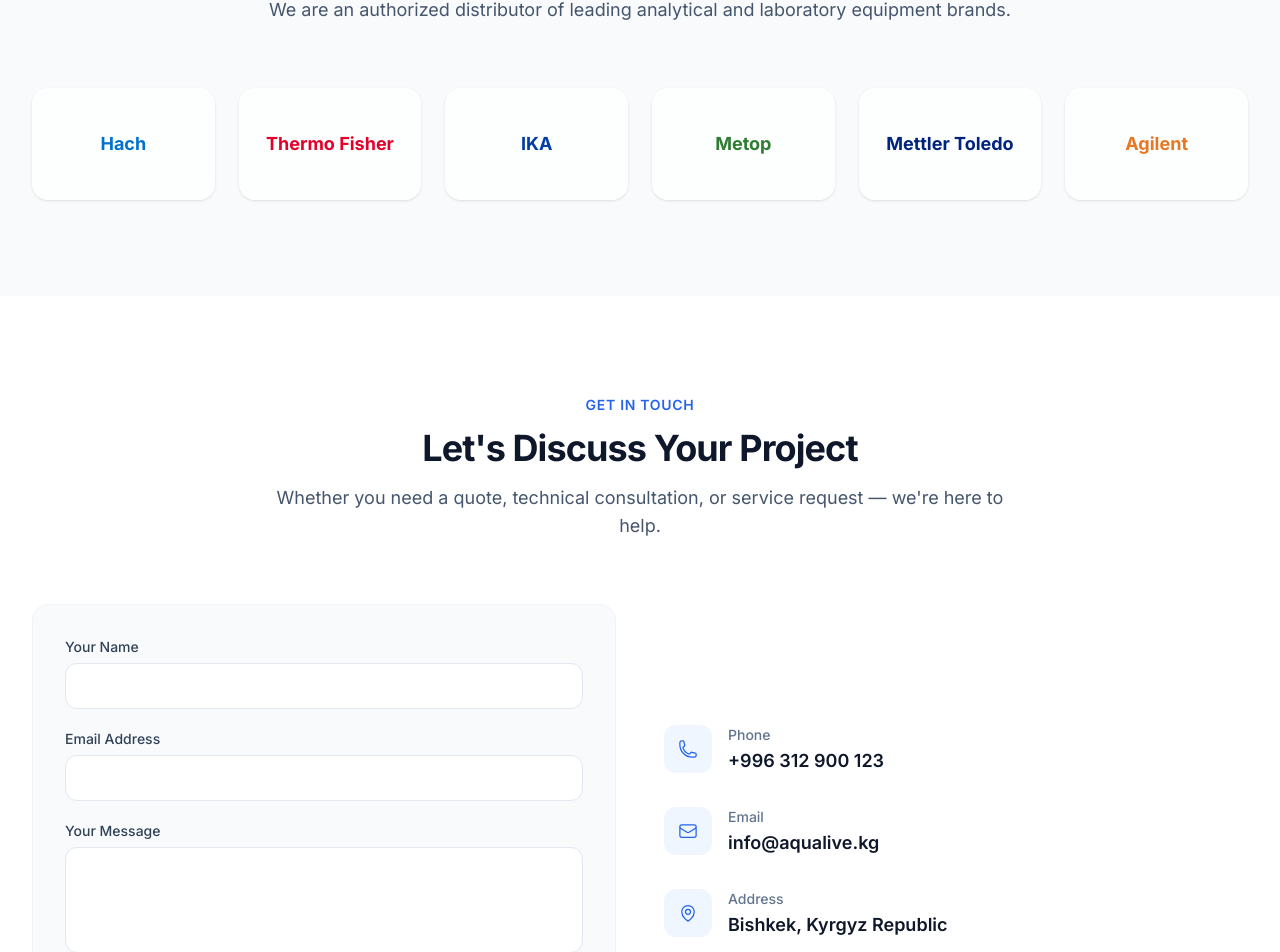
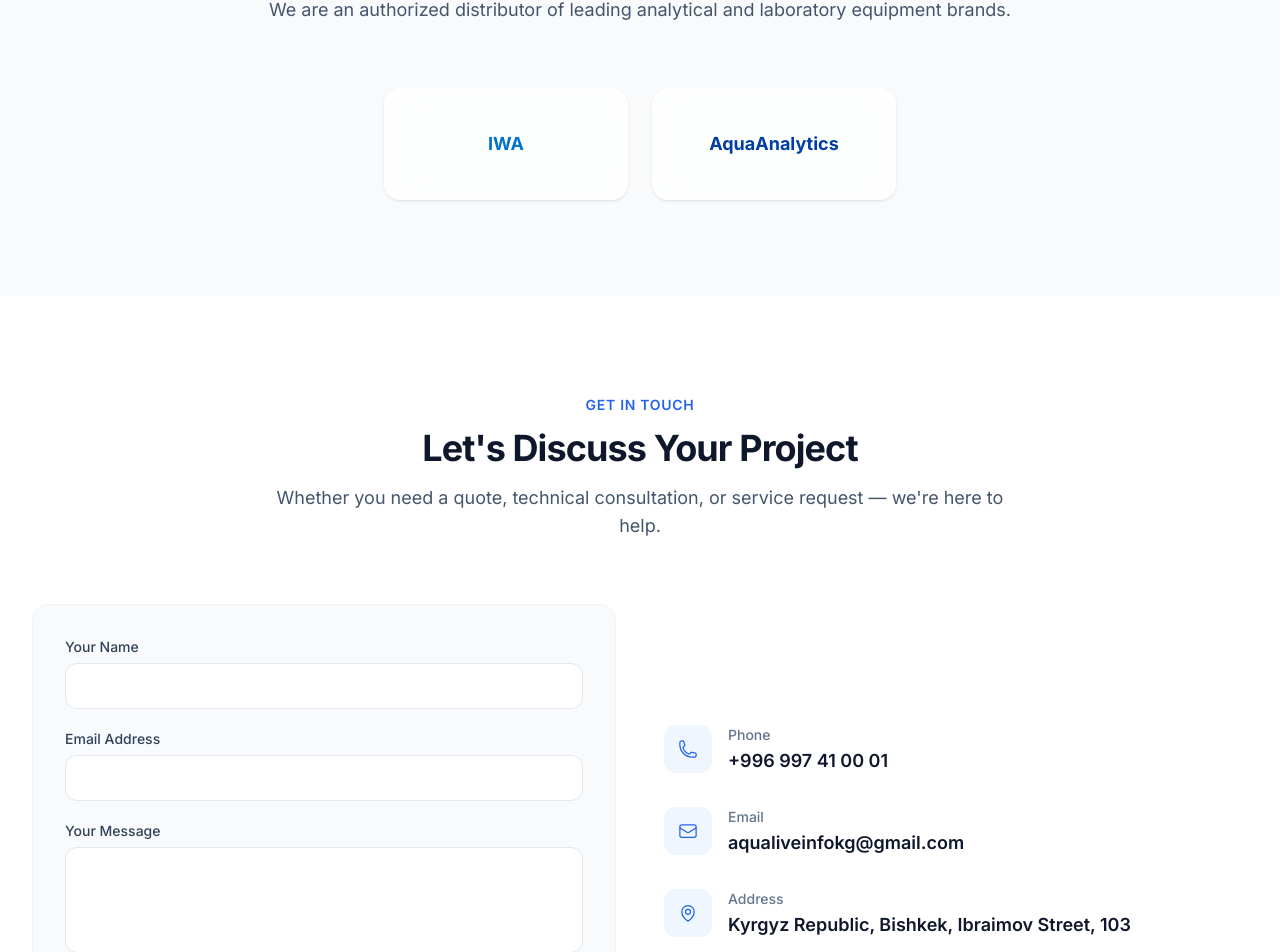
Before and after one commit to tologonkudaiberdiuulu/aqualive-cl, a React (Vite) app: page / in a window 1280 px wide. Shown: the part 2257-3209 px from the top of the page. Built offline with nearby package versions, Linux system fonts and the light colour scheme.

Commit message:
updated contacts

```diff
--- a/src/components/Brands.jsx
+++ b/src/components/Brands.jsx
@@ -1,12 +1,8 @@
 import { useLang } from "../context/LanguageContext";
 
 const brands = [
-  { name: "Hach", color: "#0072CE" },
-  { name: "Thermo Fisher", color: "#E4002B" },
-  { name: "IKA", color: "#003DA5" },
-  { name: "Metop", color: "#2E7D32" },
-  { name: "Mettler Toledo", color: "#00247D" },
-  { name: "Agilent", color: "#E87722" },
+  { name: "IWA", color: "#0072CE", url: "https://iw-analytics.com/" },
+  { name: "AquaAnalytics", color: "#003DA5", url: "https://aquaanalytics-tekhnika.ru/" },
 ];
 
 export default function Brands() {
@@ -27,10 +23,13 @@
           </p>
         </div>
 
-        <div className="mt-16 grid grid-cols-2 gap-6 sm:grid-cols-3 lg:grid-cols-6">
+        <div className="mt-16 grid grid-cols-2 gap-6 mx-auto max-w-lg">
           {brands.map((brand) => (
-            <div
+            <a
               key={brand.name}
+              href={brand.url}
+              target="_blank"
+              rel="noopener noreferrer"
               className="glass-light group flex h-28 items-center justify-center rounded-2xl shadow-sm transition-all hover:-translate-y-1 hover:shadow-md"
             >
               <span
@@ -39,7 +38,7 @@
               >
                 {brand.name}
               </span>
-            </div>
+            </a>
           ))}
         </div>
       </div>
--- a/src/data/translations.js
+++ b/src/data/translations.js
@@ -74,9 +74,9 @@
         submit: "Send Message",
       },
       info: {
-        phone: "+996 312 900 123",
-        email: "info@aqualive.kg",
-        address: "Bishkek, Kyrgyz Republic",
+        phone: "+996 997 41 00 01",
+        email: "aqualiveinfokg@gmail.com",
+        address: "Kyrgyz Republic, Bishkek, Ibraimov Street, 103",
       },
     },
     footer: {
@@ -158,9 +158,9 @@
         submit: "Жонотуу",
       },
       info: {
-        phone: "+996 312 900 123",
-        email: "info@aqualive.kg",
-        address: "Бишкек, Кыргыз Республикасы",
+        phone: "+996 997 41 00 01",
+        email: "aqualiveinfokg@gmail.com",
+        address: "Кыргыз Республикасы, Бишкек, Ибраимов көчөсү, 103",
       },
     },
     footer: {
```
